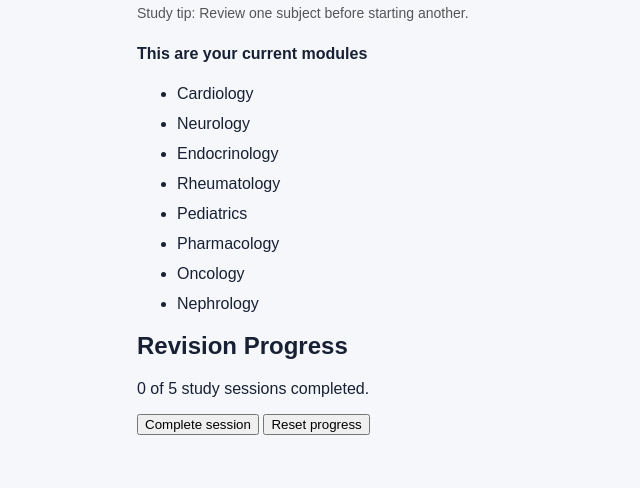
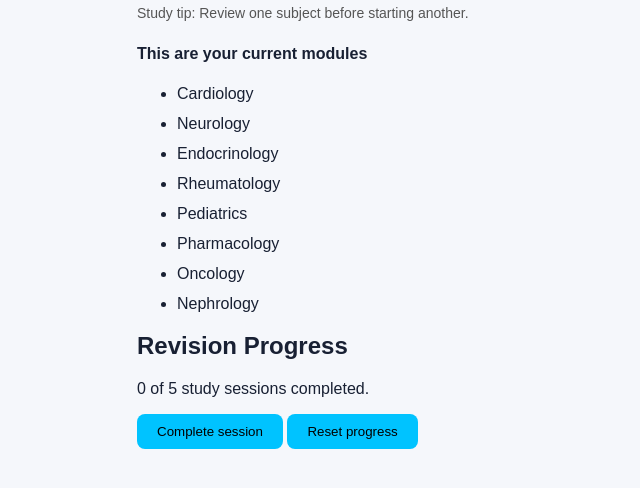
Before and after one commit to aymentech45-bit/study-plan, a plain HTML site: page index.html in a window 1280 px wide. Shown: the part 138-626 px from the top of the page, without its empty margins (293-933 px from the left). Drawn offline with Linux system fonts and the light colour scheme.

Commit message:
Style the progress buttons

```diff
--- a/style.css
+++ b/style.css
@@ -31,6 +31,12 @@ li {
   margin-top: 8px;
   line-height: 1.5;
 }
+button {
+  padding: 10px 20px;
+  border-radius: 8px;
+  border: 0px;
+  background-color: rgb(0, 195, 255);
+}
 @media (max-width: 600px) {
   .study-tip {
     font-size: 16px;
```
